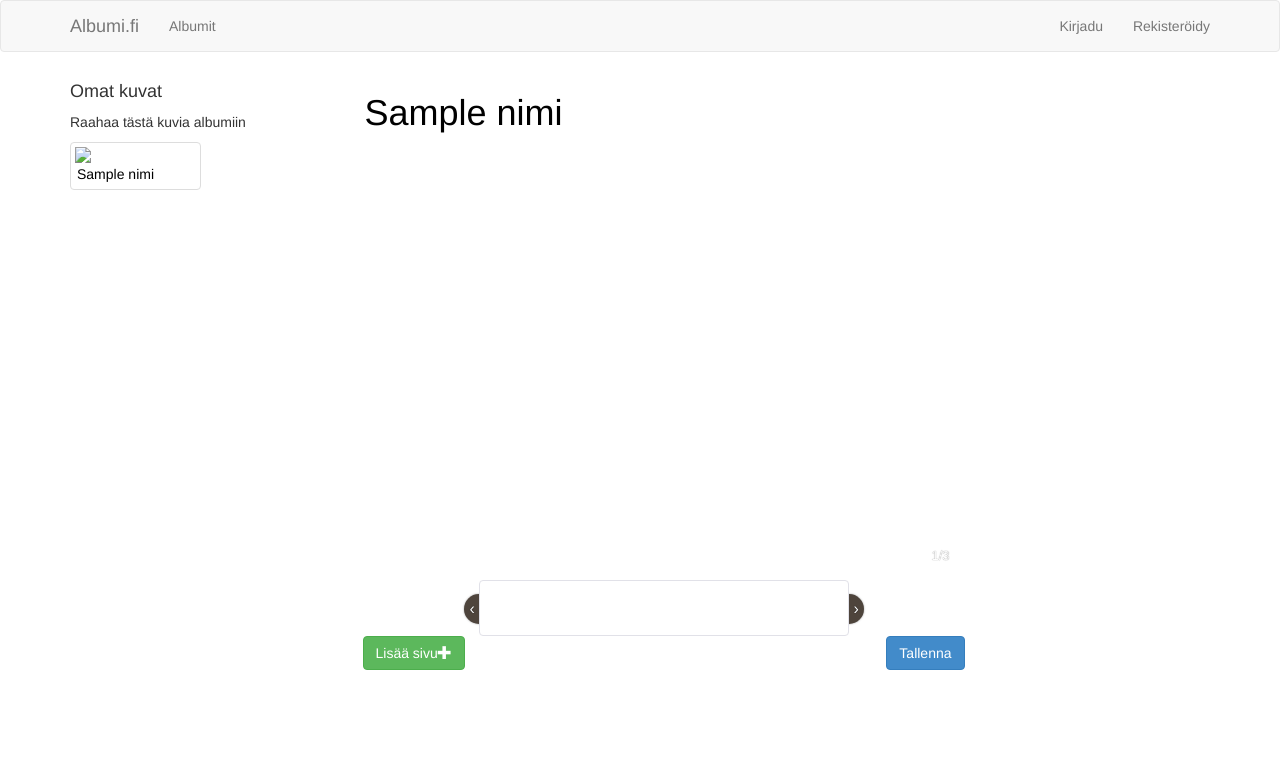
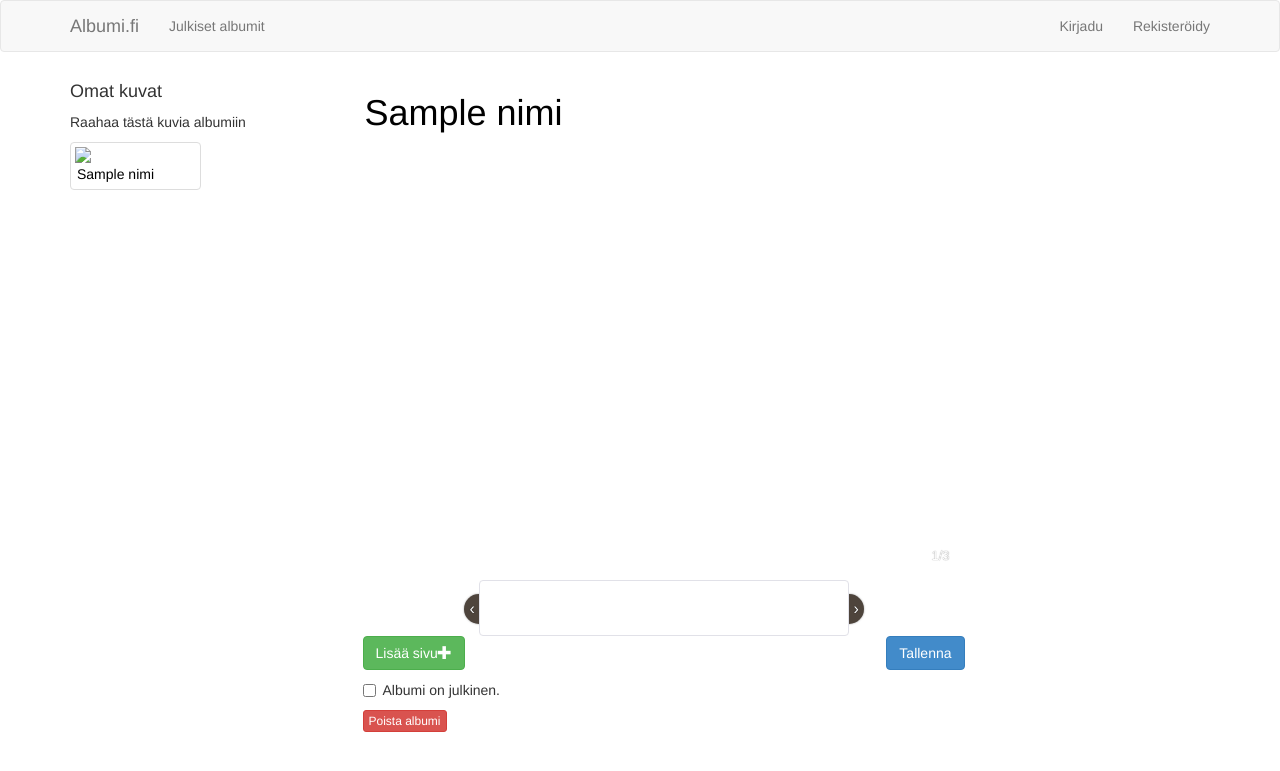
Before and after one commit to LKajan/albumiprojekti, a Django app: template albumiprojekti/albumi/templates/albumi/albumiMuokkaus.html in a window 1280 px wide. Shown: the top 771 px of the page. Run offline with Django 3.2, Linux system fonts and the light colour scheme; the template is opened without the code that fills it: most values are stand-ins (such as "Sample title", 1, 10 or a date in 2020); parts of the project's set-up code (start-up, migrations or seed data) failed here and were passed over; some libraries are stand-ins or nearby versions.

Commit message:
Lisätty albumin julkaisunappi. Myös muita pieniä hinosäätöjä ja korjauksia

```diff
--- a/albumiprojekti/albumi/static/albumiMuokkaus.js
+++ b/albumiprojekti/albumi/static/albumiMuokkaus.js
@@ -5,6 +5,7 @@ var dragSrcEl = null;
 function luoAlbumi(json){
 	albumi = new MuokattavaAlbumi(json);
 	lisaaAlbumi();
+	$('#julkinenCheckbox').attr('checked', albumi.julkinen);
 	var canvakset = $('.carousel-stage ul li canvas');
 	$.each(canvakset, function(i, canvas){
 		canvas.addEventListener('dragenter', handleDragEnter, false);
@@ -107,7 +108,10 @@ function lataaKuva(e){
 }
 
 function paivitaTalletettu(json){
-	console.log("Tallennettu!!!!!")
+	console.log("Tallennettu!!!!!");
+	var currentdate = new Date();
+	$('#tallennettuAika').text('Tallennettu '+currentdate.getHours()+':'+currentdate.getMinutes());
+	$('#tallennettuAika').show();
 	console.log(json);
 
 	albumi.id = json.id;
@@ -198,6 +202,9 @@ $( document ).ready(function() {
 		var nimi = $(this).val()
 		albumi.nimi = nimi;
 		});
+	$('#julkinenCheckbox').click(function () {
+	    albumi.julkinen = this.checked;
+	});
 
 	var csrftoken = $.cookie('csrftoken');
 	$.ajaxSetup({
--- a/albumiprojekti/albumi/templates/albumi/albumiMuokkaus.html
+++ b/albumiprojekti/albumi/templates/albumi/albumiMuokkaus.html
@@ -54,8 +54,21 @@
 	            </div>
 	            <div>
 	               <button id="lisaaSivuButton" type="button" class="btn btn-success">Lisää sivu<span class="glyphicon glyphicon-plus"></span></button>
-	               <button id="tallennaButton" type="button" class="btn btn-primary pull-right">Tallenna</button>
+	               <div class="pull-right">
+	               <button id="tallennaButton" type="button" class="btn btn-primary">Tallenna</button><br>
+	               <span style="display: none" id="tallennettuAika" class="small">Tallennettu</span>
+	               </div>
 	            </div>
+				  <div class="checkbox">
+				    <label>
+				      <input id="julkinenCheckbox" type="checkbox"> Albumi on julkinen.
+				    </label>
+				  </div>
+				  {% if albumi %}
+				  <div>
+				    <a href="{% url 'albumi.views.poista' albumi.id %}" type="button" class="btn btn-danger btn-xs">Poista albumi</a>
+				  </div>
+				  {% endif %}
 	        </div>
 		</div>
 	</div>
--- a/albumiprojekti/albumi/templates/albumi/index.html
+++ b/albumiprojekti/albumi/templates/albumi/index.html
@@ -18,17 +18,17 @@
 <div class="container">
     <div class="row">
         <div class="col-md-4">
-            <h2>Tutustu</h2>
+            <h2><a href="#">Tutustu</a></h2>
             <p>Albumi.fi tarjoaa monia mielenkiintoisia ominaisuuksia. Lyhyellä esittelykierroksella
             näet niistä mielenkiintoisimmat.</p>
         </div>
         <div class="col-md-4">
-            <h2>Ohjeet</h2>
+            <h2><a href="#">Ohjeet</a></h2>
             <p>Palvelun käyttäminen on erittäin helppoa.</p>
             <p>Täältä löydät yksinkertaiset ohjeet albumien luomista varten.</p>
         </div>
         <div class="col-md-4">
-            <h2>Etsi</h2>
+            <h2><a href="#">Etsi</a></h2>
             <p>Etsi ystäväsi luomaa albumia tai löydä hienoja albumeita mielenkiintoisista paikoista.</p>
         </div>
     </div>
--- a/albumiprojekti/albumi/templates/base.html
+++ b/albumiprojekti/albumi/templates/base.html
@@ -25,7 +25,7 @@
 	            {% if user.is_authenticated %}
 	                 <li><a href="/albumi/albumit">Omat albumit</a></li>
 	            {% else %}
-	                <li><a href="/albumi/albumit">Albumit</a></li>
+	                <li><a href="/albumi/albumit/julkiset">Julkiset albumit</a></li>
 	            {% endif %}
 				</ul>
 				<ul class="nav navbar-nav navbar-right">
--- a/albumiprojekti/albumi/templates/registration/rekisterointi.html
+++ b/albumiprojekti/albumi/templates/registration/rekisterointi.html
@@ -1,6 +1,7 @@
 {% extends "base.html" %}
 
 {% block content %}
+<div class="container">
     <div class="row">
         <h1>Rekisteröidy Albumi.fi-käyttäjäksi</h1>
 
@@ -23,5 +24,6 @@
             <input type="submit" name="submit" value="Rekisteröidy" />
         </form>
         {% endif %}
-        </div>
+    </div>
+ </div>
 {% endblock %}
--- a/albumiprojekti/albumi/urls.py
+++ b/albumiprojekti/albumi/urls.py
@@ -16,7 +16,9 @@ urlpatterns = patterns('',
     url(r'albumi/(\d+)/muokkaa', albumiMuokkaus),
     url(r'albumi/(uusi)/muokkaa', albumiMuokkaus),
     url(r'albumit/?$', albumit),
+    url(r'albumit/(julkiset)/?$', albumit),
     url(r'tallenna/?$', tallennus),
+    url(r'poista/(\d+)/?', poista),
     url(r'^rekisterointi/?$', rekisteroityminen, name='rekisterointi'),
     url(r'^login/?$', 'django.contrib.auth.views.login'),
     url(r'^logout/?$', 'django.contrib.auth.views.logout', {'next_page': '/albumi'})
```
Also changed, not shown: albumiprojekti/albumi/templates/albumi/albumit.html (+11 -2 lines), albumiprojekti/albumi/views.py (+12 -4 lines).
